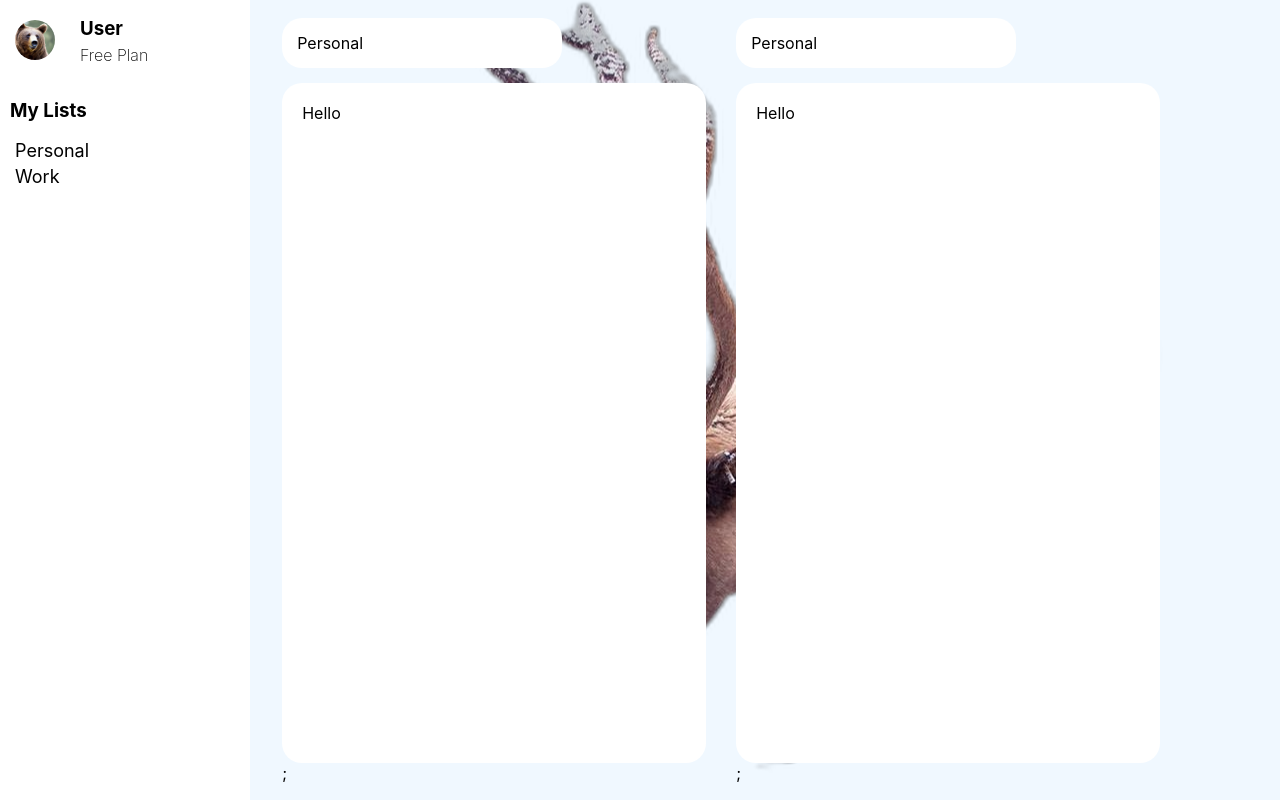
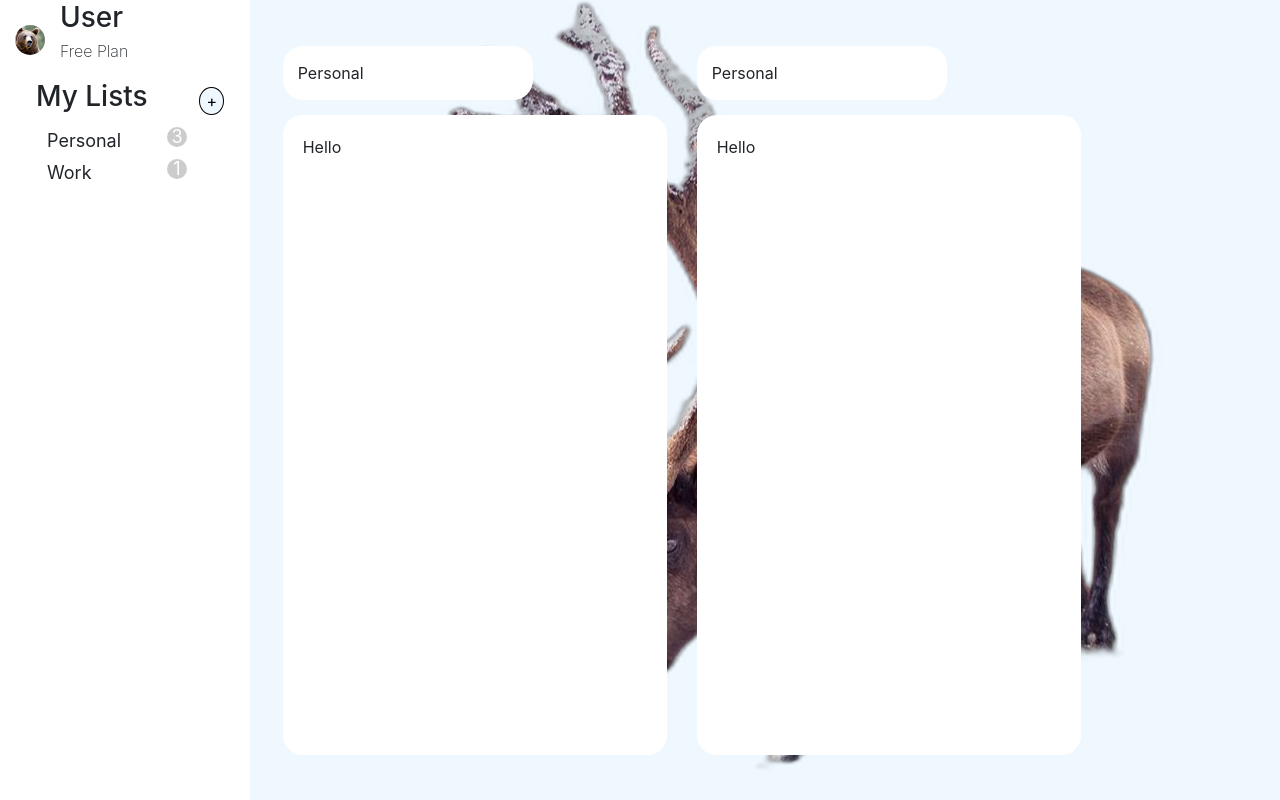
Before and after one commit to fasiha/todo-typescript, a React (Create React App) app: page / in a window 1280 px wide. Built offline with nearby package versions, Linux system fonts and the light colour scheme.

Commit message:
Add numbers to show how many todo each list has. Added modal to add a new list.Need to buil a form on the modal.

```diff
--- a/package.json
+++ b/package.json
@@ -10,7 +10,9 @@
     "@types/node": "^16.18.25",
     "@types/react": "^18.2.5",
     "@types/react-dom": "^18.2.3",
+    "bootstrap": "^5.2.3",
     "react": "^18.2.0",
+    "react-bootstrap": "^2.7.4",
     "react-dom": "^18.2.0",
     "react-scripts": "5.0.1",
     "typescript": "^4.9.5",
--- a/public/index.html
+++ b/public/index.html
@@ -3,6 +3,7 @@
   <head>
     <meta charset="utf-8" />
     <link rel="icon" href="%PUBLIC_URL%/favicon.ico" />
+
     <meta name="viewport" content="width=device-width, initial-scale=1" />
     <meta name="theme-color" content="#000000" />
     <meta
--- a/src/App.tsx
+++ b/src/App.tsx
@@ -1,7 +1,7 @@
 import "./App.css";
 import Sidebar from "./components/Sidebar";
 import Main from "./components/Main";
-import { useState } from "react";
+import { useState, Dispatch, SetStateAction } from "react";
 
 // sample data
 type Category = {
@@ -12,7 +12,9 @@ type Todo = {
   name: string;
   note: string;
 };
-const sample: Array<Category> = [
+
+export type Data = Array<Category>;
+const sample: Data = [
   {
     category: "Personal",
     todo: [
@@ -41,10 +43,9 @@ const sample: Array<Category> = [
 function App() {
   const [data, setData] = useState(sample);
   const categories: Array<string> = data.map((d) => d["category"]);
-  console.log(categories);
   return (
     <div className="App">
-      <Sidebar categories={categories} />
+      <Sidebar data={data} setData={setData} categories={categories} />
       <Main />
     </div>
   );
--- /dev/null
+++ b/src/components/AddList.tsx
@@ -0,0 +1,33 @@
+import React, { useState } from "react";
+import Button from "react-bootstrap/Button";
+import Modal from "react-bootstrap/Modal";
+
+function AddList() {
+  const [show, setShow] = useState(false);
+
+  const handleClose = () => setShow(false);
+  const handleShow = () => setShow(true);
+
+  return (
+    <>
+      <button onClick={handleShow}>+</button>
+
+      <Modal show={show} onHide={handleClose}>
+        <Modal.Header closeButton>
+          <Modal.Title>Modal heading</Modal.Title>
+        </Modal.Header>
+        <Modal.Body>Woohoo, you're reading this text in a modal!</Modal.Body>
+        <Modal.Footer>
+          <Button variant="secondary" onClick={handleClose}>
+            Close
+          </Button>
+          <Button variant="primary" onClick={handleClose}>
+            Save Changes
+          </Button>
+        </Modal.Footer>
+      </Modal>
+    </>
+  );
+}
+
+export default AddList;
--- a/src/components/FolderWindow.tsx
+++ b/src/components/FolderWindow.tsx
@@ -8,7 +8,7 @@ const FolderWindow: React.FC = () => {
   return (
     <div className="">
       <TopicHeader />
-      <div className="folderwindow">Hello</div>;
+      <div className="folderwindow">Hello</div>
     </div>
   );
 };
--- a/src/components/Sidebar.tsx
+++ b/src/components/Sidebar.tsx
@@ -1,5 +1,9 @@
 import "./sidebar.css";
 import avatar from "../images/avatar.png";
+import { Data } from "../App";
+import React, { Dispatch, SetStateAction } from "react";
+import AddList from "./AddList";
+
 const UserHeader = () => {
   return (
     <div className="userheader">
@@ -14,19 +18,31 @@ const UserHeader = () => {
 
 interface SideProps {
   categories: Array<string>;
+  data: Data;
+  setData: Dispatch<SetStateAction<Data>>;
 }
 
 const Sidebar = (props: SideProps) => {
-  const { categories } = props;
+  const { data, setData } = props;
+  const categories = data.map((d) => d.category);
+  const numTodo = data.map((d) => d.todo.length);
   return (
     <>
       <UserHeader />
       <div className="sidebar">
         <div className="mylist">
-          <h3>My Lists</h3>
+          <div className="mylistheader">
+            <h3>My Lists</h3>
+            <AddList />
+          </div>
           <ul>
             {categories.map((category, i) => {
-              return <li key={i}>{category}</li>;
+              return (
+                <li key={i} className="categorylist">
+                  <div className="categoryli">{category}</div>{" "}
+                  <div className="numtodo">{numTodo[i]}</div>
+                </li>
+              );
             })}
           </ul>
         </div>
--- a/src/components/sidebar.css
+++ b/src/components/sidebar.css
@@ -9,7 +9,7 @@
   width: 40px;
   height: 40px;
   border-radius: 50%;
-  padding: 15px;
+  padding: 5px;
 }
 .userinfo h3 {
   margin-bottom: 0px;
@@ -26,6 +26,7 @@
   background-color: white;
   width: 250px;
   height: 80px;
+  padding: 10px;
   display: flex;
   align-items: center;
   gap: 10px;
@@ -40,8 +41,46 @@
   font-size: 18px;
   list-style-type: none;
   margin: 0;
-  padding: 0;
 }
 .mylist ul li {
   margin: 5px;
 }
+
+.mylistheader {
+  display: flex;
+  align-items: center;
+  justify-content: space-around;
+}
+
+.mylistheader button {
+  background-color: aliceblue;
+  border-radius: 50%;
+  border: solid 1px black;
+}
+.mylistheader button:hover {
+  background-color: lightcyan;
+  cursor: pointer;
+}
+
+.numtodo {
+  display: flex;
+  align-items: center;
+  justify-content: center;
+  width: 20px;
+  height: 20px;
+  border-radius: 50%;
+  background-color: #ccc;
+  text-align: center;
+  line-height: 30px;
+  font-size: 18px;
+  color: white;
+}
+
+.categoryli {
+  width: 100px;
+}
+
+.categorylist {
+  display: flex;
+  gap: 20px;
+}
```
Also changed, not shown: src/index.tsx (+7 -6 lines), 1 other file (tests, documents, lock files or other folders).
